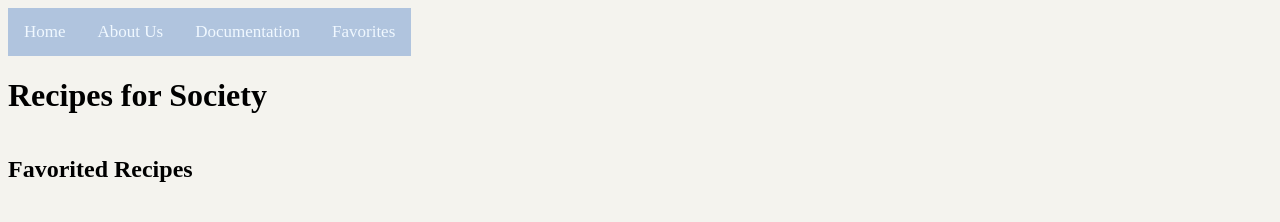
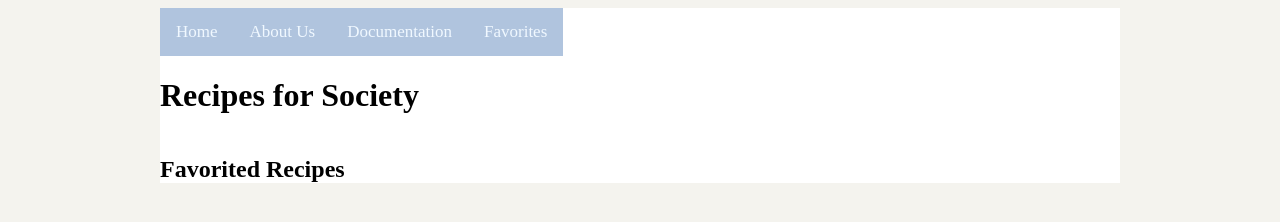
Before and after one commit to hayeonchoo/FinalProject, a website: page public/favorites.html in a window 1280 px wide. Drawn offline with Linux system fonts and the light colour scheme.

Commit message:
Update favorites.html

```diff
--- a/public/favorites.html
+++ b/public/favorites.html
@@ -7,7 +7,7 @@
   </head>
 
   <body>
-    <div class="parent">
+    <div class="container">
       <div class="child-1">
 
                 <div class="topnav">
```
